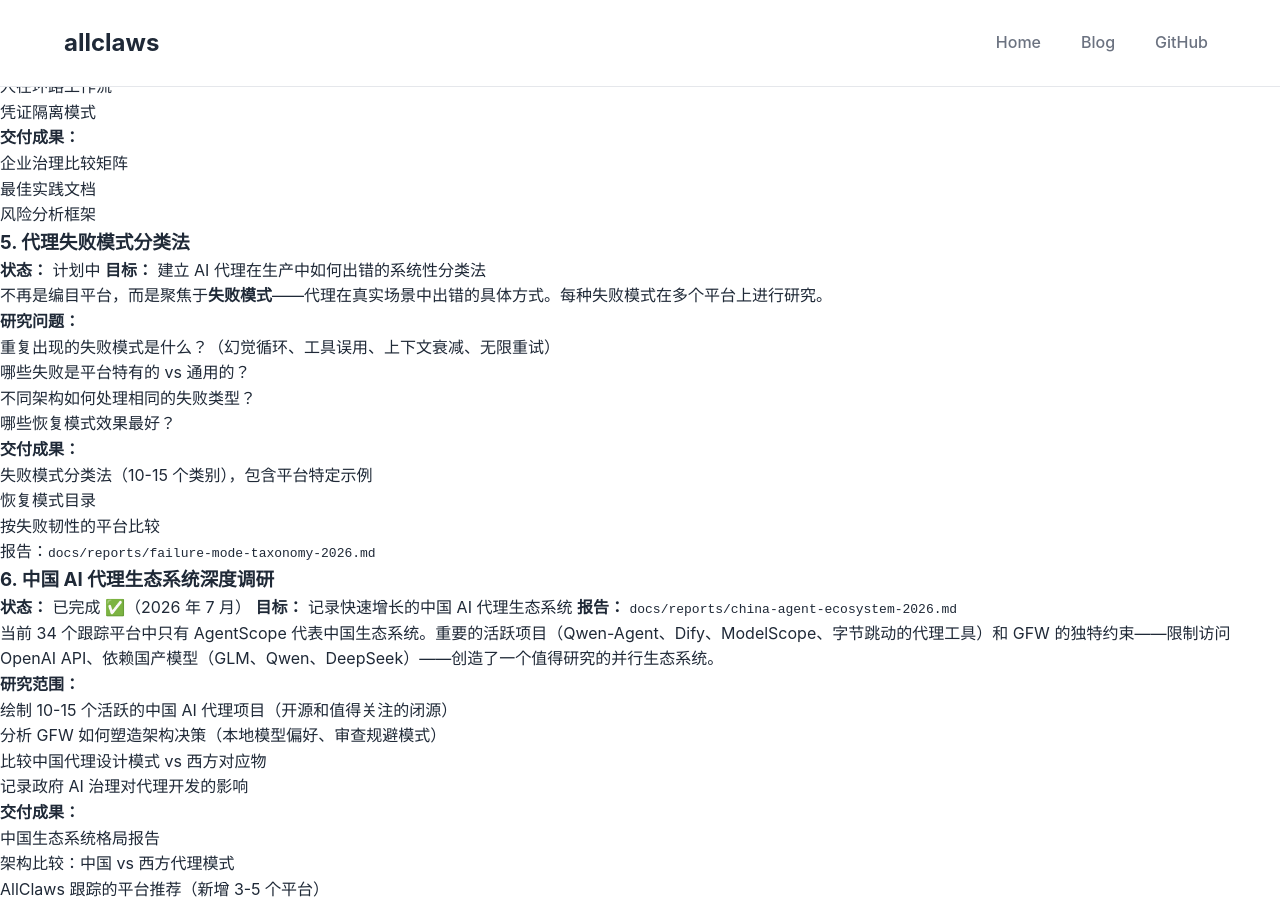
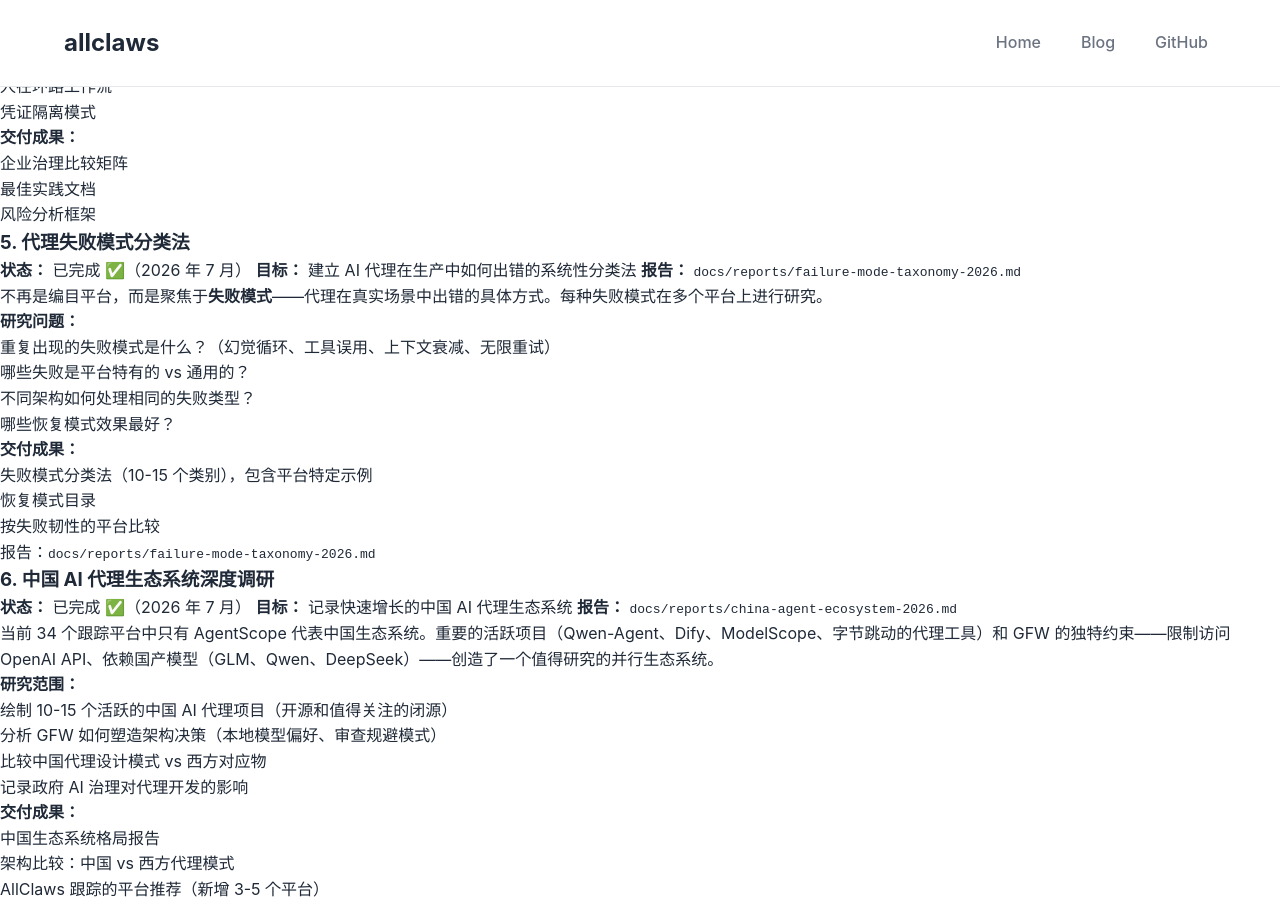
Before and after one commit to dz3ai/allclaws, a Jekyll site: the page built from docs/ROADMAP.zh-CN.md, in a window 1280 px wide and 900 px high, scrolled down 1213 px. Built offline with Jekyll 4.4.1, drawn with Linux system fonts in a browser that asks for light colours; our own code applies the rules of GitHub Pages for plain Markdown files.

Commit message:
docs: mark Q3-5 Failure Mode Taxonomy as completed

```diff
--- a/docs/ROADMAP.zh-CN.md
+++ b/docs/ROADMAP.zh-CN.md
@@ -74,8 +74,9 @@
 
 ### 5. 代理失败模式分类法
 
-**状态：** 计划中
+**状态：** 已完成 ✅（2026 年 7 月）
 **目标：** 建立 AI 代理在生产中如何出错的系统性分类法
+**报告：** `docs/reports/failure-mode-taxonomy-2026.md`
 
 不再是编目平台，而是聚焦于**失败模式**——代理在真实场景中出错的具体方式。每种失败模式在多个平台上进行研究。
 
```
Also changed, not shown: docs/ROADMAP.md (+2 -1 lines).
